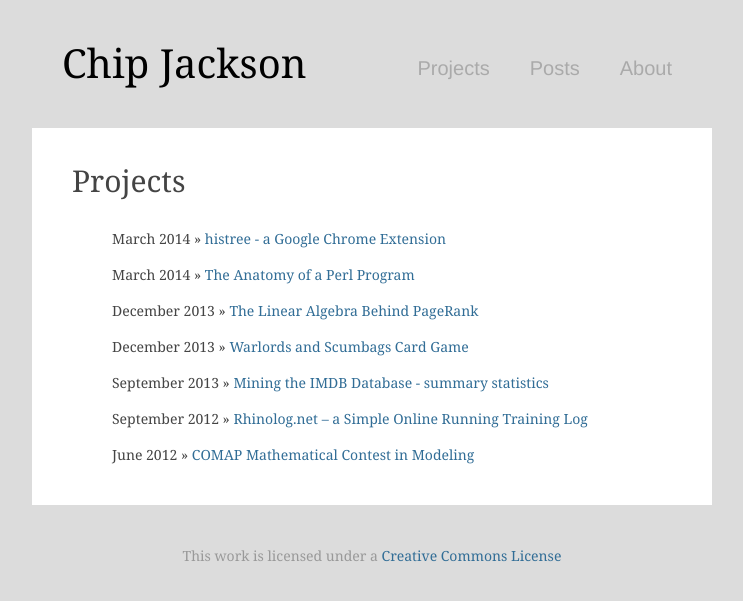
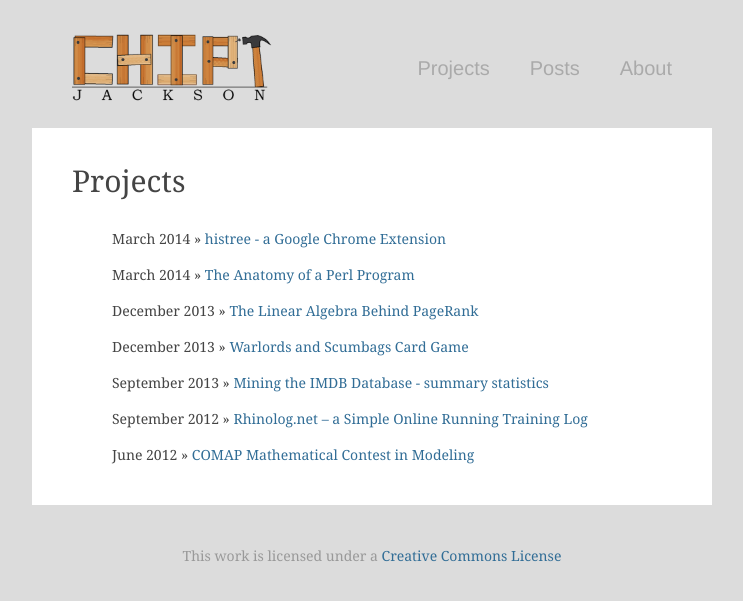
Before and after one commit to chipjacks/chipjacks.github.io, a Jekyll site: the page built from index.html, in a window 1280 px wide. Shown: the top 601 px of the page, without its empty margins (268-1011 px from the left). Built offline with Jekyll 4.4.1, drawn with Linux system fonts in a browser that asks for light colours; Markdown is read by kramdown in place of the engine named in the settings.

Commit message:
add logo

```diff
--- a/_layouts/default.html
+++ b/_layouts/default.html
@@ -29,7 +29,7 @@
         <div class="site">
           <div class="header">
             <div class="logo">
-              <h1 class="title"><a href="/">{{ site.name }}</a></h1>
+              <img href="/" src="/images/logo.png" width="200px" style="padding-top: 10px;">
             </div>
             <div class-"navigation">
               <a class="extra" href="/about">About</a>
```
Also changed, not shown: images/logo.png (added).
